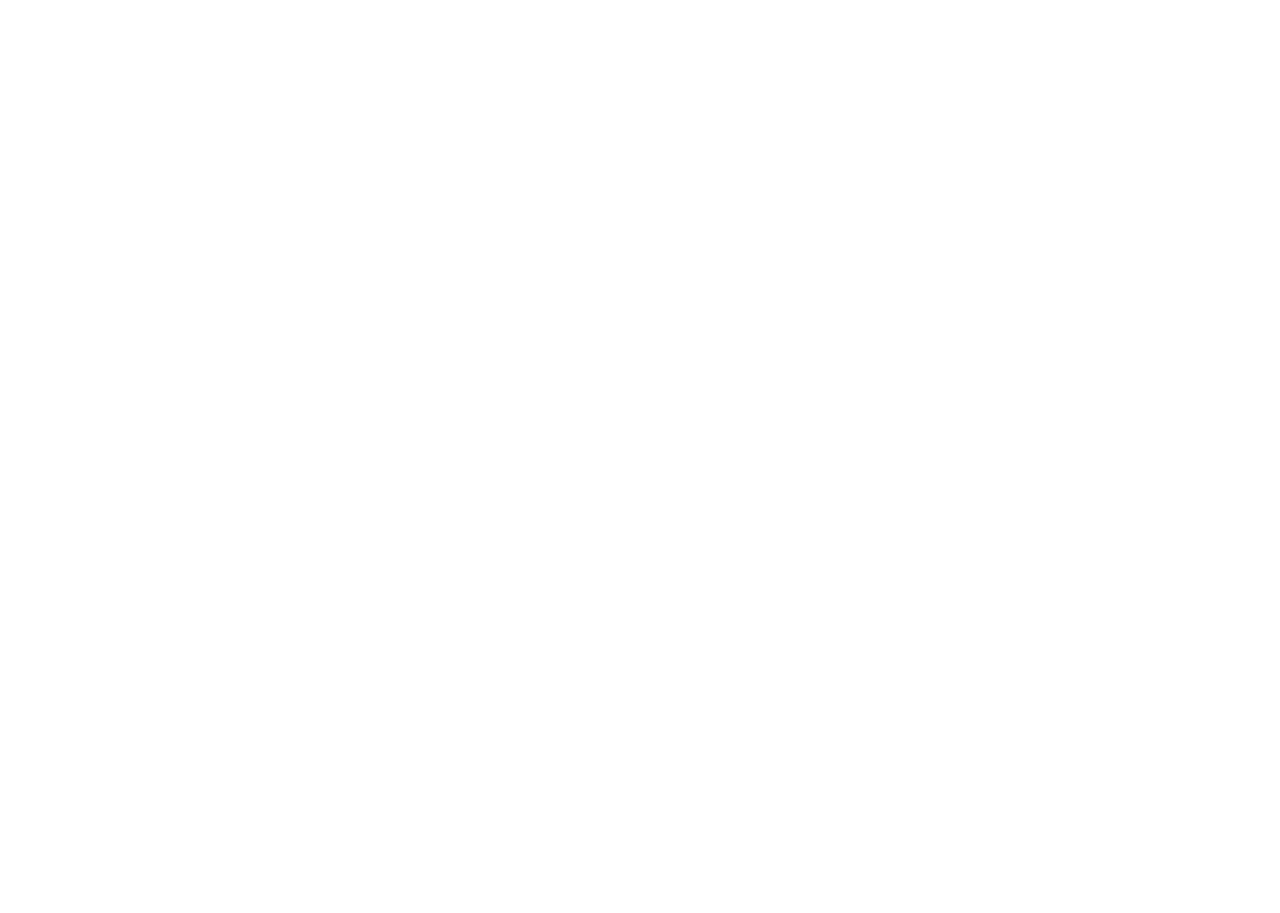
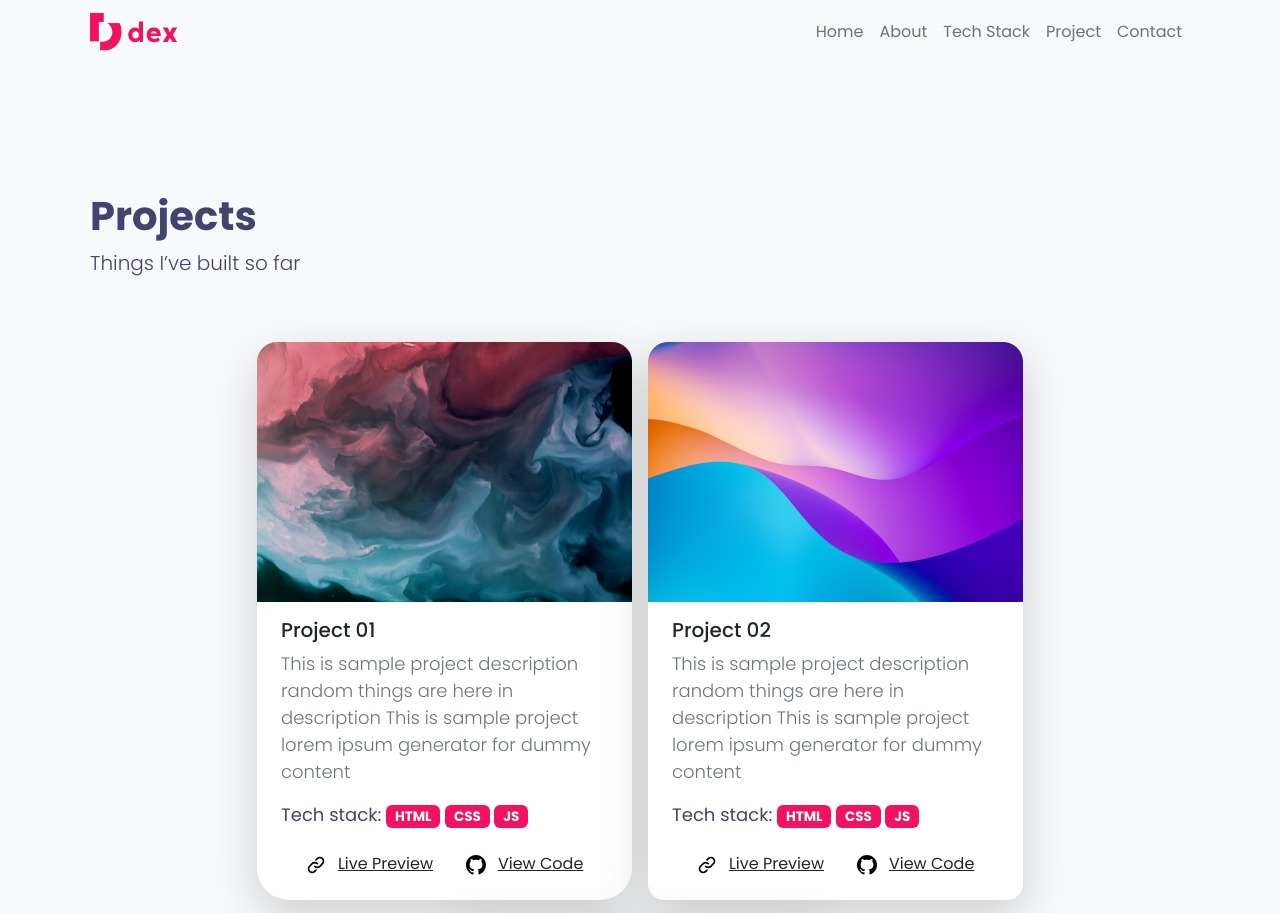
Before and after one commit to DexVN/dexvn.github.io, a plain HTML site: page project.html in a window 1280 px wide. Shown: the top 913 px of the page. Before the commit the page ends 800 px from the top, so only its background shows below. Drawn offline with nearby package versions, Linux system fonts and the light colour scheme.

Commit message:
update ui projects

```diff
--- a/project.html
+++ b/project.html
@@ -0,0 +1,276 @@
+<!DOCTYPE html>
+<html lang="en">
+
+<head>
+    <meta charset="UTF-8">
+    <meta name="viewport" content="width=device-width, initial-scale=1.0">
+    <link href="https://cdn.jsdelivr.net/npm/bootstrap@5.2.3/dist/css/bootstrap.min.css" rel="stylesheet"
+        integrity="sha384-rbsA2VBKQhggwzxH7pPCaAqO46MgnOM80zW1RWuH61DGLwZJEdK2Kadq2F9CUG65" crossorigin="anonymous">
+    <link rel="preconnect" href="https://fonts.googleapis.com">
+    <link rel="preconnect" href="https://fonts.gstatic.com" crossorigin>
+    <link
+        href="https://fonts.googleapis.com/css2?family=Poppins:ital,wght@0,100;0,200;0,300;0,400;0,500;0,600;0,700;0,800;0,900;1,100;1,200;1,300;1,400;1,500;1,600;1,700;1,800;1,900&display=swap"
+        rel="stylesheet">
+    <link href="styles.css" rel="stylesheet">
+    <title>I'm Dex</title>
+</head>
+
+<body class="bg-light">
+
+    <!-- Navbar -->
+    <nav class="z-1 navbar navbar-expand-md sticky-top bg-light">
+        <div class="container">
+            <a class="navbar-brand" href="./index.html">
+
+                <!-- Logo -->
+                <svg width="98" height="38" viewBox="0 0 98 38" fill="none" xmlns="http://www.w3.org/2000/svg">
+                    <path
+                        d="M45.568 25.58C47.404 25.58 48.952 23.96 48.952 21.764C48.952 19.568 47.368 18.128 45.568 18.128C43.768 18.128 42.328 19.604 42.328 21.764C42.328 23.888 43.768 25.58 45.568 25.58ZM53.02 8.552V29H50.068L49.816 26.948C49.024 28.496 46.504 29.18 44.884 29.18C41.068 29.18 38.26 25.76 38.26 21.728C38.26 17.696 41.14 14.42 45.1 14.42C45.784 14.42 47.656 14.528 48.952 16.076V8.552H53.02ZM68.2353 24.464L69.8553 26.912C68.5233 28.82 66.2193 29.18 64.3113 29.18C60.2073 29.18 56.7873 26.984 56.7873 21.908C56.7873 17.912 58.8753 14.42 63.7353 14.42C67.6953 14.42 70.7193 16.976 70.7193 21.584V23.024H60.8913C60.8913 25.436 63.2313 25.796 64.2753 25.796C65.3193 25.796 67.2633 25.436 68.2353 24.464ZM63.8073 18.2C62.6913 18.2 60.8913 18.776 60.8913 20.468H66.7593C66.7593 18.74 64.8873 18.2 63.8073 18.2ZM82.3125 29L79.9365 25.076L77.5605 29H72.7005L77.0205 22.052L72.7005 14.6H77.5965L79.9365 19.136L82.2765 14.6H87.1725L82.8525 22.052L87.1725 29H82.3125Z"
+                        fill="#F31260" />
+                    <mask id="mask0_7_630" style="mask-type:alpha" maskUnits="userSpaceOnUse" x="10" y="10" width="22"
+                        height="28">
+                        <path d="M10.0571 10.0571H32V37.4857H10.0571V10.0571Z" fill="#D9D9D9" />
+                    </mask>
+                    <g mask="url(#mask0_7_630)">
+                        <path
+                            d="M-0.292572 37.4857V0.095068H13.5973C24.1298 0.095068 31.5685 8.38947 31.5685 18.922C31.5685 29.4546 24.1298 37.4857 13.5973 37.4857H-0.292572ZM12.6757 28.7963C18.2711 28.7963 22.3525 24.715 22.3525 19.1195C22.3525 13.4583 18.2711 8.98192 12.6757 8.98192H8.92343V28.7963H12.6757Z"
+                            fill="#F31260" />
+                    </g>
+                    <mask id="mask1_7_630" style="mask-type:alpha" maskUnits="userSpaceOnUse" x="0" y="0" width="14"
+                        height="29">
+                        <path d="M0 0H13.7143V28.3429H0V0Z" fill="#D9D9D9" />
+                    </mask>
+                    <g mask="url(#mask1_7_630)">
+                        <path
+                            d="M-0.292572 37.4857V0.095068H13.5973C24.1298 0.095068 31.5685 8.38947 31.5685 18.922C31.5685 29.4546 24.1298 37.4857 13.5973 37.4857H-0.292572ZM12.6757 28.7963C18.2711 28.7963 22.3525 24.715 22.3525 19.1195C22.3525 13.4583 18.2711 8.98192 12.6757 8.98192H8.92343V28.7963H12.6757Z"
+                            fill="#F31260" />
+                    </g>
+                </svg>
+            </a>
+
+            <!-- Collapse Button -->
+            <button class="navbar-toggler" type="button" data-bs-toggle="collapse" data-bs-target="#navbarNav"
+                aria-controls="navbarNav" aria-expanded="false" aria-label="Toggle navigation">
+                <span class="navbar-toggler-icon"></span>
+            </button>
+
+            <!-- Menu -->
+            <div class="collapse navbar-collapse" id="navbarNav">
+                <ul class="navbar-nav ms-md-auto">
+                    <li class="nav-item active">
+                        <a class="nav-link" href="/">Home</a>
+                    </li>
+                    <li class="nav-item">
+                        <a class="nav-link" href="./about.html">About</a>
+                    </li>
+                    <li class="nav-item">
+                        <a class="nav-link" href="./tech_stack.html">Tech Stack</a>
+                    </li>
+                    <li class="nav-item">
+                        <a class="nav-link" href="./project.html">Project</a>
+                    </li>
+                    <li class="nav-item">
+                        <a class="nav-link" href="./contact.html">Contact</a>
+                    </li>
+                </ul>
+            </div>
+        </div>
+    </nav>
+
+    <main class="main d-flex justify-content-center" style="padding: 8rem 0 1rem 0;">
+
+        <!-- About Section -->
+        <section class="dex-about">
+            <div class="container">
+                <div class="row">
+                    <div class="col-12 d-flex flex-column gap-5">
+                        <div>
+                            <h1 class="fw-bold">Projects</h1>
+                            <p class="fw-light" style="font-size: 1.25rem;">Things I’ve built so far</p>
+                        </div>
+                        <div
+                            class="row justify-content-center justify-content-xxl-between align-items-center m-0 gap-3 gap-xxl-5">
+                            <!-- First Project -->
+                            <div
+                                class="col-12 col-md-7 col-lg-5 col-xxl-4 project-item card rounded-5 border-0 shadow-lg p-0 pb-3">
+                                <img src="./images/project_01.png" alt="project 01" class="card-img-top">
+                                <div class="card-body text-dark px-4">
+                                    <h5 class="card-title">Project 01</h5>
+                                    <p class="card-text fw-light text-secondary text-break">This is sample project
+                                        description
+                                        random
+                                        things are here in description This is sample project lorem ipsum generator for
+                                        dummy
+                                        content</p>
+                                    <p class="card-text" style="color: #42446E;">Tech stack:
+                                        <span class="badge bg-primary">HTML</span>
+                                        <span class="badge bg-primary">CSS</span>
+                                        <span class="badge bg-primary">JS</span>
+                                    </p>
+                                </div>
+                                <div
+                                    class="card-footer bg-white border-0 text-center d-flex justify-content-evenly rounded-4 round-bottom">
+                                    <a href="#">
+                                        <svg width="20" height="20" viewBox="0 0 20 20" fill="none"
+                                            xmlns="http://www.w3.org/2000/svg">
+                                            <path
+                                                d="M11.2867 8.7133C10.6041 8.031 9.67846 7.64771 8.71334 7.64771C7.74821 7.64771 6.82259 8.031 6.14 8.7133L3.56584 11.2866C2.88324 11.9692 2.49976 12.895 2.49976 13.8604C2.49976 14.8257 2.88324 15.7515 3.56584 16.4341C4.24844 17.1167 5.17424 17.5002 6.13959 17.5002C7.10493 17.5002 8.03074 17.1167 8.71334 16.4341L10 15.1475"
+                                                stroke="black" stroke-width="1.66667" stroke-linecap="round"
+                                                stroke-linejoin="round" />
+                                            <path
+                                                d="M8.71332 11.2867C9.39591 11.969 10.3215 12.3523 11.2867 12.3523C12.2518 12.3523 13.1774 11.969 13.86 11.2867L16.4342 8.71334C17.1168 8.03074 17.5002 7.10493 17.5002 6.13959C17.5002 5.17424 17.1168 4.24844 16.4342 3.56584C15.7516 2.88324 14.8257 2.49976 13.8604 2.49976C12.8951 2.49976 11.9693 2.88324 11.2867 3.56584L9.99998 4.8525"
+                                                stroke="black" stroke-width="1.66667" stroke-linecap="round"
+                                                stroke-linejoin="round" />
+                                        </svg>
+
+                                        <span class="text-dark ms-2">
+                                            Live Preview
+                                        </span>
+                                    </a>
+                                    <a href="#">
+                                        <svg width="20" height="20" viewBox="0 0 20 20" fill="none"
+                                            xmlns="http://www.w3.org/2000/svg">
+                                            <g clip-path="url(#clip0_10_90)">
+                                                <path fill-rule="evenodd" clip-rule="evenodd"
+                                                    d="M10 0C4.475 0 0 4.475 0 10C0 14.425 2.8625 18.1625 6.8375 19.4875C7.3375 19.575 7.525 19.275 7.525 19.0125C7.525 18.775 7.5125 17.9875 7.5125 17.15C5 17.6125 4.35 16.5375 4.15 15.975C4.0375 15.6875 3.55 14.8 3.125 14.5625C2.775 14.375 2.275 13.9125 3.1125 13.9C3.9 13.8875 4.4625 14.625 4.65 14.925C5.55 16.4375 6.9875 16.0125 7.5625 15.75C7.65 15.1 7.9125 14.6625 8.2 14.4125C5.975 14.1625 3.65 13.3 3.65 9.475C3.65 8.3875 4.0375 7.4875 4.675 6.7875C4.575 6.5375 4.225 5.5125 4.775 4.1375C4.775 4.1375 5.6125 3.875 7.525 5.1625C8.325 4.9375 9.175 4.825 10.025 4.825C10.875 4.825 11.725 4.9375 12.525 5.1625C14.4375 3.8625 15.275 4.1375 15.275 4.1375C15.825 5.5125 15.475 6.5375 15.375 6.7875C16.0125 7.4875 16.4 8.375 16.4 9.475C16.4 13.3125 14.0625 14.1625 11.8375 14.4125C12.2 14.725 12.5125 15.325 12.5125 16.2625C12.5125 17.6 12.5 18.675 12.5 19.0125C12.5 19.275 12.6875 19.5875 13.1875 19.4875C15.1726 18.8173 16.8976 17.5414 18.1197 15.8395C19.3418 14.1375 19.9994 12.0952 20 10C20 4.475 15.525 0 10 0Z"
+                                                    fill="black" />
+                                            </g>
+                                            <defs>
+                                                <clipPath id="clip0_10_90">
+                                                    <rect width="20" height="20" fill="white" />
+                                                </clipPath>
+                                            </defs>
+                                        </svg>
+                                        <span class="text-dark ms-2">
+                                            View Code
+                                        </span>
+                                    </a>
+                                </div>
+                            </div>
+                            <!-- Second Project -->
+                            <div
+                                class="col-12 col-md-7 col-lg-5 col-xxl-4 project-item card rounded-4 border-0 shadow-lg p-0 pb-3">
+                                <img src="./images/project_02.png" alt="project 02" class="card-img-top">
+                                <div class="card-body text-dark px-4">
+                                    <h5 class="card-title">Project 02</h5>
+                                    <p class="card-text fw-light text-secondary">This is sample project description
+                                        random
+                                        things are here in description This is sample project lorem ipsum generator for
+                                        dummy
+                                        content</p>
+                                    <p class="card-text" style="color: #42446E;">Tech stack:
+                                        <span class="badge bg-primary">HTML</span>
+                                        <span class="badge bg-primary">CSS</span>
+                                        <span class="badge bg-primary">JS</span>
+                                    </p>
+                                </div>
+                                <div
+                                    class="card-footer bg-white border-0 text-center d-flex justify-content-evenly rounded-4 round-bottom">
+                                    <a href="#">
+                                        <svg width="20" height="20" viewBox="0 0 20 20" fill="none"
+                                            xmlns="http://www.w3.org/2000/svg">
+                                            <path
+                                                d="M11.2867 8.7133C10.6041 8.031 9.67846 7.64771 8.71334 7.64771C7.74821 7.64771 6.82259 8.031 6.14 8.7133L3.56584 11.2866C2.88324 11.9692 2.49976 12.895 2.49976 13.8604C2.49976 14.8257 2.88324 15.7515 3.56584 16.4341C4.24844 17.1167 5.17424 17.5002 6.13959 17.5002C7.10493 17.5002 8.03074 17.1167 8.71334 16.4341L10 15.1475"
+                                                stroke="black" stroke-width="1.66667" stroke-linecap="round"
+                                                stroke-linejoin="round" />
+                                            <path
+                                                d="M8.71332 11.2867C9.39591 11.969 10.3215 12.3523 11.2867 12.3523C12.2518 12.3523 13.1774 11.969 13.86 11.2867L16.4342 8.71334C17.1168 8.03074 17.5002 7.10493 17.5002 6.13959C17.5002 5.17424 17.1168 4.24844 16.4342 3.56584C15.7516 2.88324 14.8257 2.49976 13.8604 2.49976C12.8951 2.49976 11.9693 2.88324 11.2867 3.56584L9.99998 4.8525"
+                                                stroke="black" stroke-width="1.66667" stroke-linecap="round"
+                                                stroke-linejoin="round" />
+                                        </svg>
+
+                                        <span class="text-dark ms-2">
+                                            Live Preview
+                                        </span>
+                                    </a>
+                                    <a href="#">
+                                        <svg width="20" height="20" viewBox="0 0 20 20" fill="none"
+                                            xmlns="http://www.w3.org/2000/svg">
+                                            <g clip-path="url(#clip0_10_90)">
+                                                <path fill-rule="evenodd" clip-rule="evenodd"
+                                                    d="M10 0C4.475 0 0 4.475 0 10C0 14.425 2.8625 18.1625 6.8375 19.4875C7.3375 19.575 7.525 19.275 7.525 19.0125C7.525 18.775 7.5125 17.9875 7.5125 17.15C5 17.6125 4.35 16.5375 4.15 15.975C4.0375 15.6875 3.55 14.8 3.125 14.5625C2.775 14.375 2.275 13.9125 3.1125 13.9C3.9 13.8875 4.4625 14.625 4.65 14.925C5.55 16.4375 6.9875 16.0125 7.5625 15.75C7.65 15.1 7.9125 14.6625 8.2 14.4125C5.975 14.1625 3.65 13.3 3.65 9.475C3.65 8.3875 4.0375 7.4875 4.675 6.7875C4.575 6.5375 4.225 5.5125 4.775 4.1375C4.775 4.1375 5.6125 3.875 7.525 5.1625C8.325 4.9375 9.175 4.825 10.025 4.825C10.875 4.825 11.725 4.9375 12.525 5.1625C14.4375 3.8625 15.275 4.1375 15.275 4.1375C15.825 5.5125 15.475 6.5375 15.375 6.7875C16.0125 7.4875 16.4 8.375 16.4 9.475C16.4 13.3125 14.0625 14.1625 11.8375 14.4125C12.2 14.725 12.5125 15.325 12.5125 16.2625C12.5125 17.6 12.5 18.675 12.5 19.0125C12.5 19.275 12.6875 19.5875 13.1875 19.4875C15.1726 18.8173 16.8976 17.5414 18.1197 15.8395C19.3418 14.1375 19.9994 12.0952 20 10C20 4.475 15.525 0 10 0Z"
+                                                    fill="black" />
+                                            </g>
+                                            <defs>
+                                                <clipPath id="clip0_10_90">
+                                                    <rect width="20" height="20" fill="white" />
+                                                </clipPath>
+                                            </defs>
+                                        </svg>
+                                        <span class="text-dark ms-2">
+                                            View Code
+                                        </span>
+                                    </a>
+                                </div>
+                            </div>
+                            <!-- Third Project -->
+                            <div
+                                class="col-12 col-md-7 col-lg-5 col-xxl-4 project-item card rounded-4 border-0 shadow-lg p-0 pb-3">
+                                <img src="./images/project_03.png" alt="project 03" class="card-img-top">
+                                <div class="card-body text-dark px-4">
+                                    <h5 class="card-title">Project 03</h5>
+                                    <p class="card-text fw-light text-secondary">This is sample project description
+                                        random
+                                        things are here in description This is sample project lorem ipsum generator for
+                                        dummy
+                                        content</p>
+                                    <p class="card-text" style="color: #42446E;">Tech stack:
+                                        <span class="badge bg-primary">HTML</span>
+                                        <span class="badge bg-primary">CSS</span>
+                                        <span class="badge bg-primary">JS</span>
+                                    </p>
+                                </div>
+                                <div
+                                    class="card-footer bg-white border-0 text-center d-flex justify-content-evenly rounded-4 round-bottom">
+                                    <a href="#">
+                                        <svg width="20" height="20" viewBox="0 0 20 20" fill="none"
+                                            xmlns="http://www.w3.org/2000/svg">
+                                            <path
+                                                d="M11.2867 8.7133C10.6041 8.031 9.67846 7.64771 8.71334 7.64771C7.74821 7.64771 6.82259 8.031 6.14 8.7133L3.56584 11.2866C2.88324 11.9692 2.49976 12.895 2.49976 13.8604C2.49976 14.8257 2.88324 15.7515 3.56584 16.4341C4.24844 17.1167 5.17424 17.5002 6.13959 17.5002C7.10493 17.5002 8.03074 17.1167 8.71334 16.4341L10 15.1475"
+                                                stroke="black" stroke-width="1.66667" stroke-linecap="round"
+                                                stroke-linejoin="round" />
+                                            <path
+                                                d="M8.71332 11.2867C9.39591 11.969 10.3215 12.3523 11.2867 12.3523C12.2518 12.3523 13.1774 11.969 13.86 11.2867L16.4342 8.71334C17.1168 8.03074 17.5002 7.10493 17.5002 6.13959C17.5002 5.17424 17.1168 4.24844 16.4342 3.56584C15.7516 2.88324 14.8257 2.49976 13.8604 2.49976C12.8951 2.49976 11.9693 2.88324 11.2867 3.56584L9.99998 4.8525"
+                                                stroke="black" stroke-width="1.66667" stroke-linecap="round"
+                                                stroke-linejoin="round" />
+                                        </svg>
+
+                                        <span class="text-dark ms-2">
+                                            Live Preview
+                                        </span>
+                                    </a>
+                                    <a href="#">
+                                        <svg width="20" height="20" viewBox="0 0 20 20" fill="none"
+                                            xmlns="http://www.w3.org/2000/svg">
+                                            <g clip-path="url(#clip0_10_90)">
+                                                <path fill-rule="evenodd" clip-rule="evenodd"
+                                                    d="M10 0C4.475 0 0 4.475 0 10C0 14.425 2.8625 18.1625 6.8375 19.4875C7.3375 19.575 7.525 19.275 7.525 19.0125C7.525 18.775 7.5125 17.9875 7.5125 17.15C5 17.6125 4.35 16.5375 4.15 15.975C4.0375 15.6875 3.55 14.8 3.125 14.5625C2.775 14.375 2.275 13.9125 3.1125 13.9C3.9 13.8875 4.4625 14.625 4.65 14.925C5.55 16.4375 6.9875 16.0125 7.5625 15.75C7.65 15.1 7.9125 14.6625 8.2 14.4125C5.975 14.1625 3.65 13.3 3.65 9.475C3.65 8.3875 4.0375 7.4875 4.675 6.7875C4.575 6.5375 4.225 5.5125 4.775 4.1375C4.775 4.1375 5.6125 3.875 7.525 5.1625C8.325 4.9375 9.175 4.825 10.025 4.825C10.875 4.825 11.725 4.9375 12.525 5.1625C14.4375 3.8625 15.275 4.1375 15.275 4.1375C15.825 5.5125 15.475 6.5375 15.375 6.7875C16.0125 7.4875 16.4 8.375 16.4 9.475C16.4 13.3125 14.0625 14.1625 11.8375 14.4125C12.2 14.725 12.5125 15.325 12.5125 16.2625C12.5125 17.6 12.5 18.675 12.5 19.0125C12.5 19.275 12.6875 19.5875 13.1875 19.4875C15.1726 18.8173 16.8976 17.5414 18.1197 15.8395C19.3418 14.1375 19.9994 12.0952 20 10C20 4.475 15.525 0 10 0Z"
+                                                    fill="black" />
+                                            </g>
+                                            <defs>
+                                                <clipPath id="clip0_10_90">
+                                                    <rect width="20" height="20" fill="white" />
+                                                </clipPath>
+                                            </defs>
+                                        </svg>
+                                        <span class="text-dark ms-2">
+                                            View Code
+                                        </span>
+                                    </a>
+                                </div>
+                            </div>
+                        </div>
+                    </div>
+                </div>
+        </section>
+    </main>
+
+
+
+
+    <script src="https://cdn.jsdelivr.net/npm/bootstrap@5.2.3/dist/js/bootstrap.bundle.min.js"
+        integrity="sha384-kenU1KFdBIe4zVF0s0G1M5b4hcpxyD9F7jL+jjXkk+Q2h455rYXK/7HAuoJl+0I4"
+        crossorigin="anonymous"></script>
+</body>
+
+</html>
--- a/styles.css
+++ b/styles.css
@@ -65,6 +65,10 @@ a {
   display: flex;
   align-items: center;
   justify-content: center;
+}
+
+.project-item {
+  max-width: 375px;;
 }
 
 .container {
```
Also changed, not shown: tech_stack.html (+1 -1 lines).
